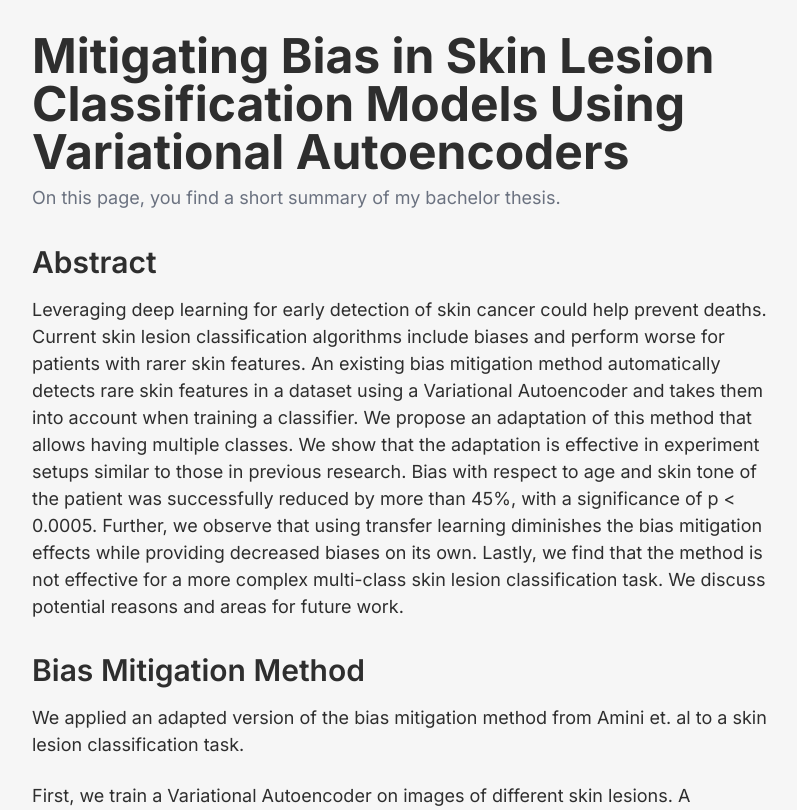
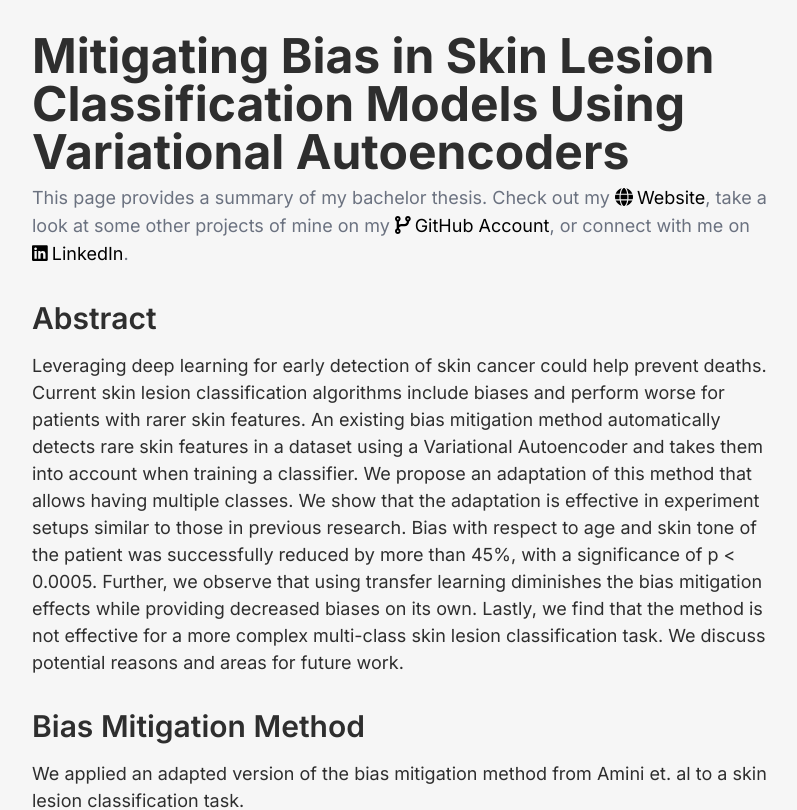
Before and after one commit to jacob271/mitigating-bias-in-skin-lesion-classification-models, a Next.js app: page / in a window 1280 px wide. Shown: the top 810 px of the page, without its empty margins (240-1037 px from the left). Built offline with nearby package versions, Linux system fonts and the light colour scheme.

Commit message:
add links to website, github and linkedin

```diff
--- a/package.json
+++ b/package.json
@@ -9,6 +9,10 @@
     "lint": "next lint"
   },
   "dependencies": {
+    "@fortawesome/fontawesome-svg-core": "^6.4.0",
+    "@fortawesome/free-brands-svg-icons": "^6.4.0",
+    "@fortawesome/free-solid-svg-icons": "^6.4.0",
+    "@fortawesome/react-fontawesome": "^0.2.0",
     "@types/node": "20.3.2",
     "@types/react": "18.2.14",
     "@types/react-dom": "18.2.6",
--- a/src/pages/index.tsx
+++ b/src/pages/index.tsx
@@ -1,6 +1,8 @@
 import { Inter } from 'next/font/google'
 import ModalImage from 'react-modal-image';
-
+import { FontAwesomeIcon } from '@fortawesome/react-fontawesome';
+import { faGlobe, faCodeBranch} from '@fortawesome/free-solid-svg-icons';
+import { faLinkedin } from '@fortawesome/free-brands-svg-icons';
 const inter = Inter({ subsets: ['latin'] })
 
 export default function Home() {
@@ -10,9 +12,9 @@ export default function Home() {
 
           <section className="mb-8">
             <h1 className="text-5xl font-bold mb-2">Mitigating Bias in Skin Lesion Classification Models Using Variational Autoencoders</h1>
-            <p className="text-lg text-gray-500">
-              On this page, you find a short summary of my bachelor thesis.
-            </p>
+              <p className="text-lg text-gray-500">
+                  This page provides a summary of my bachelor thesis. Check out my <a href="https://jacobschaefer.de" className="text-black hover:text-blue-700"><FontAwesomeIcon icon={faGlobe} className="mr-1" />Website</a>, take a look at some other projects of mine on my <a href="https://github.com/jacob271" className="text-black hover:text-blue-700"><FontAwesomeIcon icon={faCodeBranch} className="mr-1" />GitHub Account</a>, or connect with me on <a href="https://www.linkedin.com/in/jsjacobschaefer/" className="text-black hover:text-blue-700"><FontAwesomeIcon icon={faLinkedin} className="mr-1" />LinkedIn</a>.
+              </p>
           </section>
 
           <section className="mb-8">
```
Also changed, not shown: 1 other file (tests, documents, lock files or other folders).
